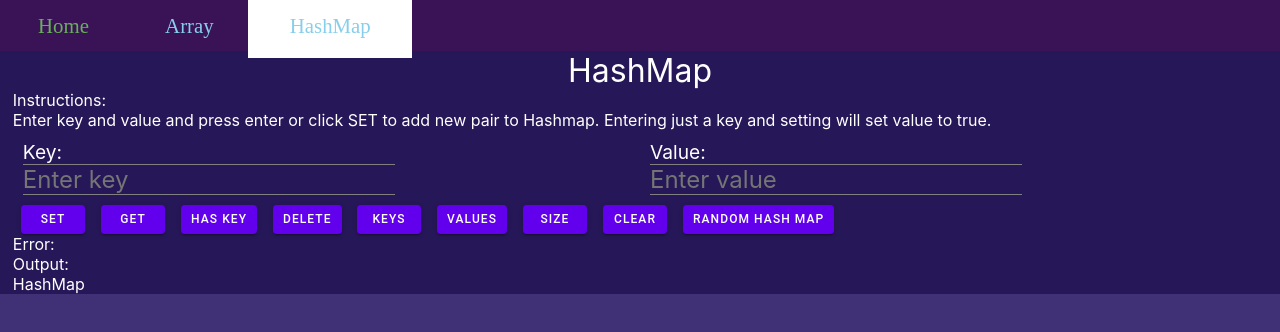
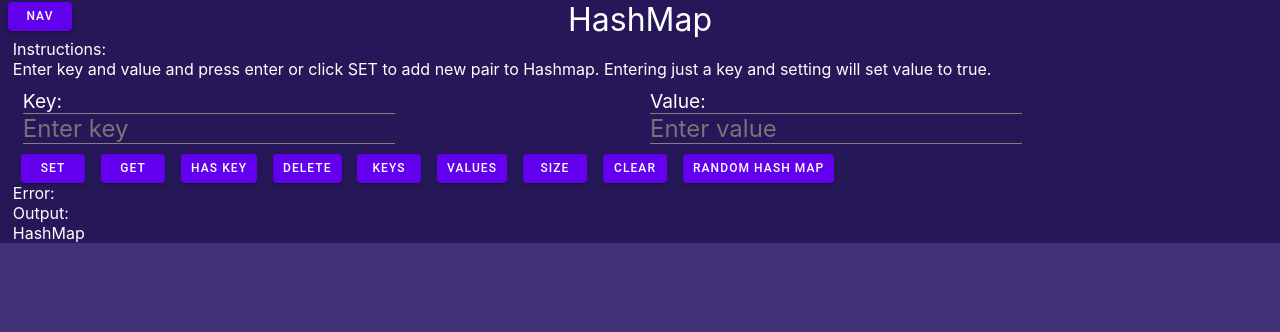
Before and after one commit to kjameer0/hashmap-visualizer, a React (Vite) app: page /hashmap in a window 1280 px wide. Shown: the top 332 px of the page. Built offline with nearby package versions, Linux system fonts and the light colour scheme.

Commit message:
put nav bar on the side

```diff
--- a/src/App.tsx
+++ b/src/App.tsx
@@ -1,13 +1,18 @@
 import { Header } from 'components/Header';
 import { Button } from 'components/Button';
 import NavBar from 'components/NavBar';
+import { useState } from 'react';
 import { ReactComponent as Logo } from 'assets/favicon.svg';
 import { Outlet } from 'react-router-dom';
 
 function App() {
+  const [open, setOpen] = useState(false);
   return (
     <div className="App">
-      <NavBar />
+      <button className="nav-button main-button" onClick={() => setOpen(!open)}>
+        Nav
+      </button>
+      <NavBar open={open} setOpen={setOpen} />
       <Outlet />
     </div>
   );
--- a/src/components/NavBar.tsx
+++ b/src/components/NavBar.tsx
@@ -1,40 +1,56 @@
 import React, { useState } from 'react';
 import { NavLink } from 'react-router-dom';
+import CSS from 'csstype';
 //just make a cosmetic version
-export default function NavBar() {
+const barStyle: CSS.Properties = {
+  height: '100%',
+  width: '0',
+  position: 'fixed',
+  zIndex: 1,
+  top: '0',
+  left: '0',
+  backgroundColor: '#111',
+  overflowX: 'hidden',
+  paddingTop: '6px',
+  transition: '0.5s',
+};
+const liStyle: CSS.Properties = {
+  cursor: 'pointer',
+  fontSize: '1.3rem',
+  transition: '0.3s ease-in-out',
+  display: 'inline-block',
+  position: 'relative',
+  zIndex: 1,
+  padding: '2em 2em 1em 2em',
+  margin: '-2em -1em -1em -1em',
+};
+export default function NavBar({
+  open,
+  setOpen,
+}: {
+  open: boolean;
+  setOpen: (open: boolean) => void;
+}) {
   return (
-    <nav className={'nav-bar'}>
+    <nav className={'nav-bar'} style={{ ...barStyle, width: open ? '10rem' : '0rem' }}>
       <ul>
         <li>
-          <NavLink
-            className={'nh'}
-            to="/"
-            style={({ isActive }) =>
-              isActive ? { backgroundColor: 'white', height: '85px' } : undefined
-            }
-          >
+          <button className="nav-button" onClick={() => setOpen(!open)}>
+            Navigation
+          </button>
+        </li>
+        <li>
+          <NavLink className={'nh'} to="/" onClick={() => setOpen(!open)}>
             Home
           </NavLink>
         </li>
         <li>
-          <NavLink
-            className={'nh'}
-            to="/arr"
-            style={({ isActive }) =>
-              isActive ? { backgroundColor: 'white', height: '85px' } : undefined
-            }
-          >
+          <NavLink className={'nh'} to="/arr" onClick={() => setOpen(!open)}>
             Array
           </NavLink>
         </li>
         <li>
-          <NavLink
-            className={'nh'}
-            to="/hashmap"
-            style={({ isActive }) =>
-              isActive ? { backgroundColor: 'white', height: '85px' } : undefined
-            }
-          >
+          <NavLink className={'nh'} to="/hashmap" onClick={() => setOpen(!open)}>
             HashMap
           </NavLink>
         </li>
--- a/src/index.css
+++ b/src/index.css
@@ -16,23 +16,36 @@ body {
   justify-content: center;
   flex-wrap: wrap;
 }
-nav {
-  display: flex;
-  align-items: center;
-  flex-basis: 100%;
-  justify-content: flex-start;
-  background-color: #3a1356;
-  box-shadow: 0 5px 15px rgba(0,0,0,0.06)
-}
 nav > ul {
   display: flex;
+  height: 100%;
+  flex-direction: column;
+  justify-content: flex-start;
   align-items: center;
-  justify-content: flex-start;
 }
 nav > ul > li {
   list-style: none;
   padding: 0 auto;
   position: relative;
+  margin: 30px auto;
+}
+.App > .nav-button {
+  background-color: purple;
+  color: white;
+  position: absolute;
+  top: 2px;
+  left: 0px;
+  padding: .5rem 1rem;
+}
+.App > .nav-button:hover {
+  background-color: pink;
+  color: skyblue;
+}
+li > .nav-button {
+  margin-top: -2.8rem;
+  padding: 2rem;
+  margin-bottom: -50px;
+  color: white;
 }
 nav > ul > li > a {
   cursor: pointer;
@@ -42,14 +55,16 @@ nav > ul > li > a {
   position: relative;
   z-index: 1;
   padding: 2em 2em 1em 2em;
-  margin: -2em -1em -1em -1em;
+  margin: -3em -1em -1em -1em;
 }
 nav > ul > li > a:hover {
   color: #68B159;
   transition: width 1s;
 }
 
+@media screen and (max-width: 430px) {
 
+}
 /* The element to apply the animation to */
 @keyframes nav-line {
   from {width:0%;}
@@ -201,7 +216,7 @@ li {
 }
 li > button:hover {
   color: skyblue;
-  background-color: red;
+  background-color: white;
 }
 li > button:active {
   color: skyblue;
```
